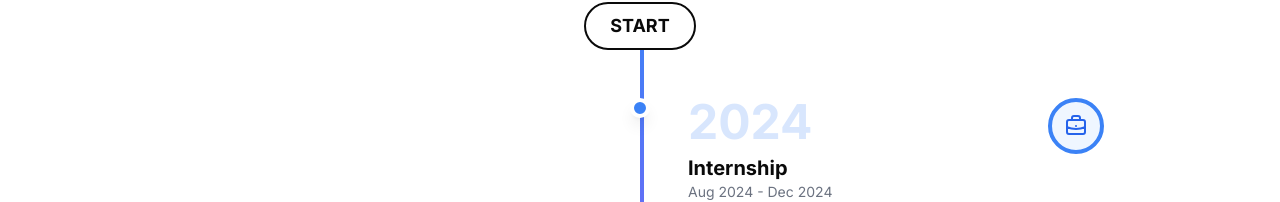
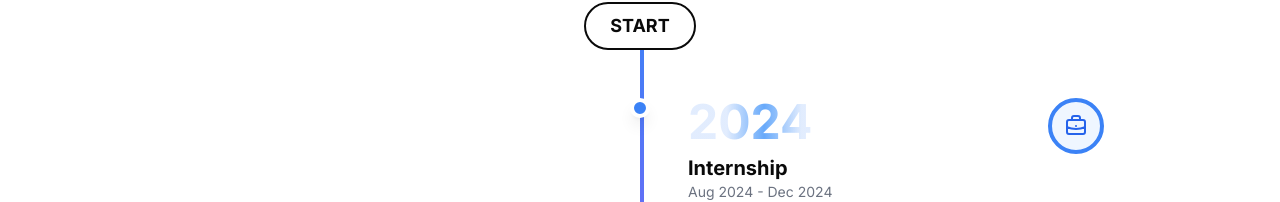
Before and after one commit to koeuk/Portfolio, a Nuxt app: page /workExperience in a window 1280 px wide. Shown: the part 430-632 px from the top of the page. Built offline with nearby package versions, Linux system fonts and the light colour scheme.

Commit message:
feat: add shimmer animation to work experience years and relocate my-info page structure

```diff
--- a/components/About.vue
+++ b/components/About.vue
@@ -12,7 +12,7 @@
                         </AvatarFallback>
                     </Avatar>
                     <NuxtLink
-                        to="/my-info"
+                        to="/about-me/my-info"
                         :aria-label="t('nav.myInfo')"
                         class="my-info-badge group absolute bottom-3 right-3 w-14 h-14 rounded-full bg-primary dark:bg-white text-white dark:text-primary border-4 border-white dark:border-primary shadow-xl flex items-center justify-center transition-all duration-300 hover:scale-110 hover:rotate-12"
                     >
--- a/components/WorkExperience.vue
+++ b/components/WorkExperience.vue
@@ -26,7 +26,7 @@
           <div class="ml-16 md:ml-0 md:w-1/2 md:pl-12">
             <div class="relative">
               <div class="hidden md:block absolute left-0 top-1/2 -translate-x-full w-8 border-t-2 border-dashed border-blue-400"></div>
-              <span class="text-4xl md:text-5xl font-bold text-blue-500/20 dark:text-blue-400/20">2024</span>
+              <span class="year-shimmer-blue text-4xl md:text-5xl font-bold">2024</span>
               <div class="absolute -right-4 top-0 w-14 h-14 rounded-full bg-blue-50 dark:bg-blue-900/30 border-4 border-blue-500 flex items-center justify-center hidden md:flex">
                 <svg class="w-6 h-6 text-blue-600 dark:text-blue-400" fill="none" stroke="currentColor" viewBox="0 0 24 24">
                   <path stroke-linecap="round" stroke-linejoin="round" stroke-width="2" d="M21 13.255A23.931 23.931 0 0112 15c-3.183 0-6.22-.62-9-1.745M16 6V4a2 2 0 00-2-2h-4a2 2 0 00-2 2v2m4 6h.01M5 20h14a2 2 0 002-2V8a2 2 0 00-2-2H5a2 2 0 00-2 2v10a2 2 0 002 2z" />
@@ -204,4 +204,32 @@ const { isVisible, elementRef } = useScrollAnimation()
     color: rgba(139, 92, 246, 0.4);
   }
 }
+
+/* Shimmer animation for the 2024 year label (IT Solutions, blue theme) */
+.year-shimmer-blue {
+  background: linear-gradient(
+    90deg,
+    rgba(59, 130, 246, 0.15) 0%,
+    rgba(59, 130, 246, 0.15) 35%,
+    rgba(96, 165, 250, 0.95) 50%,
+    rgba(59, 130, 246, 0.15) 65%,
+    rgba(59, 130, 246, 0.15) 100%
+  );
+  background-size: 200% 100%;
+  -webkit-background-clip: text;
+  background-clip: text;
+  -webkit-text-fill-color: transparent;
+  color: transparent;
+  animation: year-shimmer-sweep 3.5s cubic-bezier(0.4, 0, 0.2, 1) infinite;
+  display: inline-block;
+}
+
+@media (prefers-reduced-motion: reduce) {
+  .year-shimmer-blue {
+    animation: none;
+    background: none;
+    -webkit-text-fill-color: rgba(59, 130, 246, 0.4);
+    color: rgba(59, 130, 246, 0.4);
+  }
+}
 </style>
--- a/pages/my-info/index.vue
+++ b/pages/about-me/my-info/index.vue
@@ -149,7 +149,27 @@ const tabs = [
   { key: 'rean', label: 'nav.readMore', icon: '📖' },
 ] as const
 
-const activeTab = ref<typeof tabs[number]['key']>('github')
+type TabKey = typeof tabs[number]['key']
+const validKeys = tabs.map(tab => tab.key) as readonly string[]
+
+const route = useRoute()
+const router = useRouter()
+
+const activeTab = computed<TabKey>({
+  get: () => {
+    const param = route.query.section as string | undefined
+    return (param && validKeys.includes(param) ? param : 'github') as TabKey
+  },
+  set: (value: TabKey) => {
+    const query = { ...route.query }
+    if (value === 'github') {
+      delete query.section
+    } else {
+      query.section = value
+    }
+    router.replace({ query })
+  },
+})
 
 useHead({
   title: `My Info | ${personalInfo.name}`,
--- a/pages/github/index.vue
+++ b/pages/github/index.vue
@@ -3,7 +3,7 @@
     <div class="max-w-6xl mx-auto px-4 sm:px-6 lg:px-8">
       <!-- Back Button -->
       <NuxtLink
-        to="/my-info"
+        to="/about-me/my-info"
         class="inline-flex items-center gap-2 mb-10 text-gray-400 hover:text-white transition-colors font-medium"
       >
         <svg class="w-5 h-5" fill="none" stroke="currentColor" viewBox="0 0 24 24">
```
